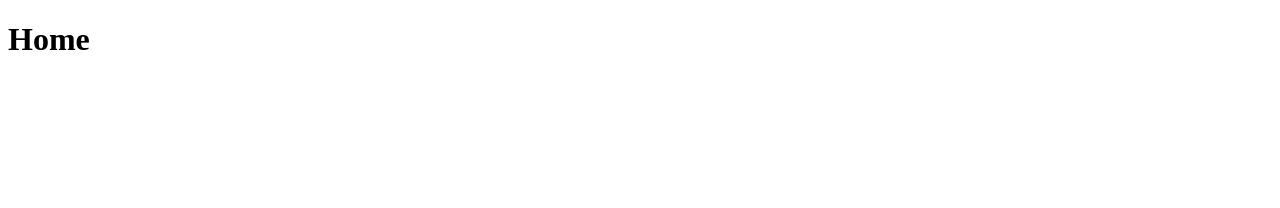
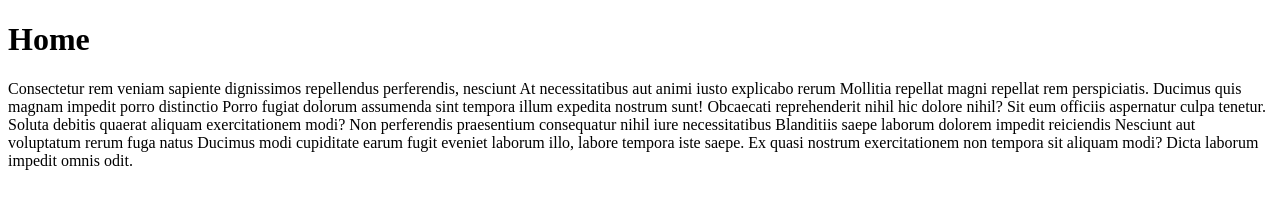
Before and after one commit to marurunk/marurunk.github.io, a plain HTML site: page comi.html in a window 1280 px wide. Drawn offline with Linux system fonts and the light colour scheme.

Commit message:
test ssh

```diff
--- a/comi.html
+++ b/comi.html
@@ -28,5 +28,6 @@
 </head>
 <body id="init">
     <H1>Home</H1>
+    <p>Consectetur rem veniam sapiente dignissimos repellendus perferendis, nesciunt At necessitatibus aut animi iusto explicabo rerum Mollitia repellat magni repellat rem perspiciatis. Ducimus quis magnam impedit porro distinctio Porro fugiat dolorum assumenda sint tempora illum expedita nostrum sunt! Obcaecati reprehenderit nihil hic dolore nihil? Sit eum officiis aspernatur culpa tenetur. Soluta debitis quaerat aliquam exercitationem modi? Non perferendis praesentium consequatur nihil iure necessitatibus Blanditiis saepe laborum dolorem impedit reiciendis Nesciunt aut voluptatum rerum fuga natus Ducimus modi cupiditate earum fugit eveniet laborum illo, labore tempora iste saepe. Ex quasi nostrum exercitationem non tempora sit aliquam modi? Dicta laborum impedit omnis odit.</p>
 </body>
 </html>
```
